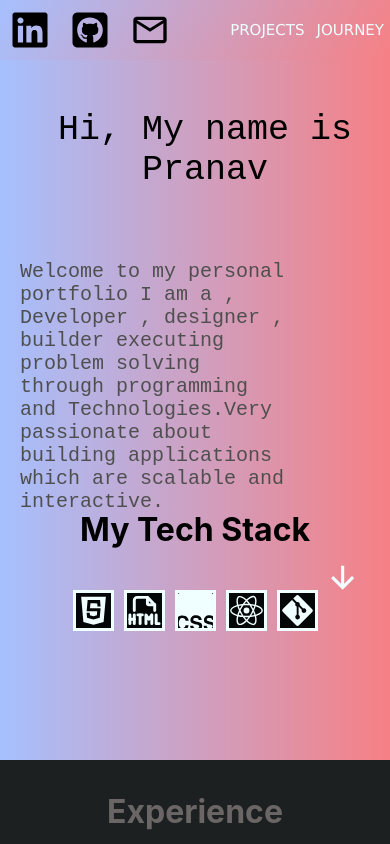
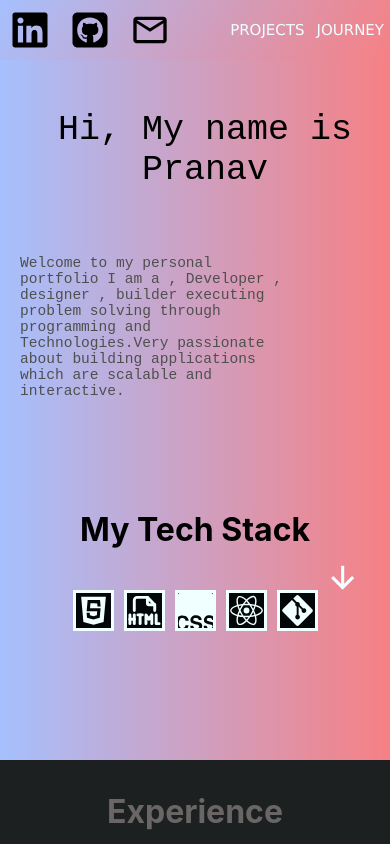
Before and after one commit to PranavJSX/React_folio, a React (Create React App) app: page / in a window 390 px wide. Shown: the top 844 px of the page. Built offline with nearby package versions, Linux system fonts and the light colour scheme; a web font is replaced by a local one.

Commit message:
adding the responsive font size to the intro text

```diff
--- a/src/Home_page_components/Middle/Basic_info.css
+++ b/src/Home_page_components/Middle/Basic_info.css
@@ -28,7 +28,7 @@ span{
 #info_para{
     text-align: left;
     font-family:monospace;
-    font-size: 20px;
+    font-size: calc(13px + 0.4vw);
     width: 70%;
     padding-top: 50px;
     margin-left: 20px;
```
